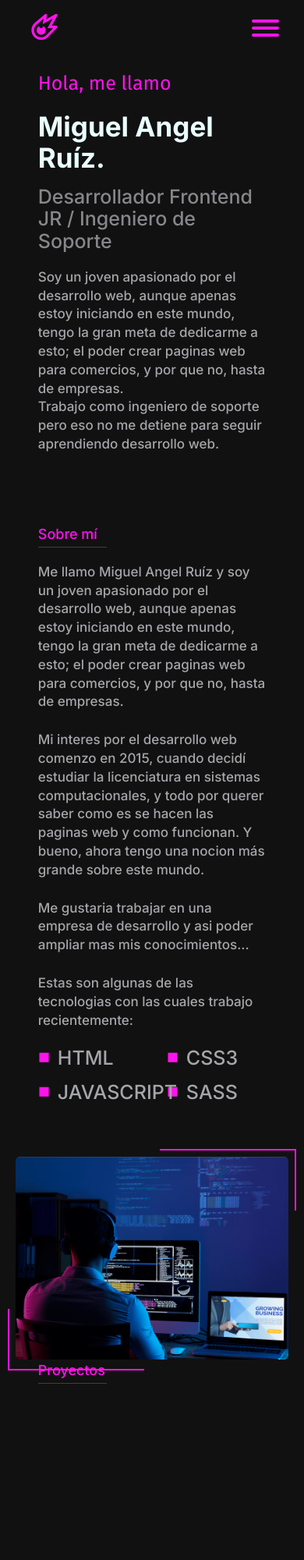
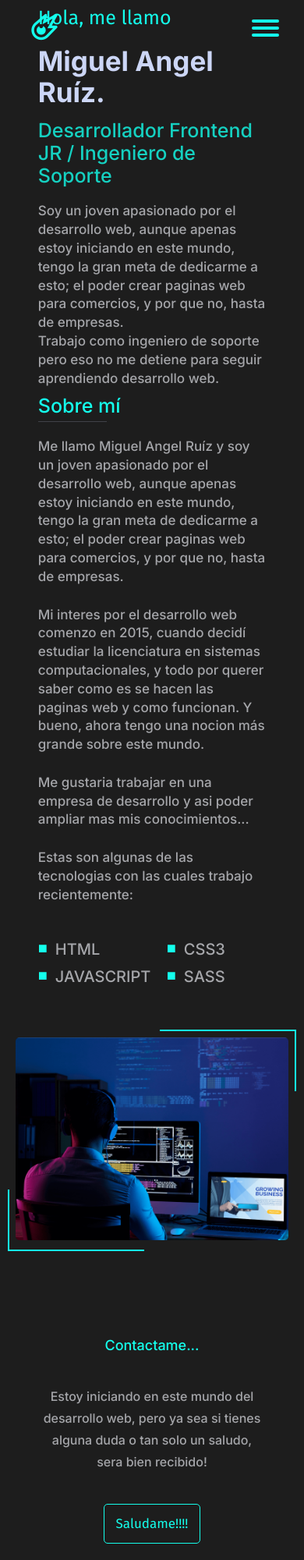
Before and after one commit to miguel0125-mex/portfolio-new, a website: page index.html in a window 390 px wide. Shown: the top 2000 px of the page at 78% size. Drawn offline with nearby package versions, Linux system fonts and the light colour scheme.

Commit message:
estilos phone-tablet

```diff
--- a/index.html
+++ b/index.html
@@ -30,16 +30,16 @@
             </div>
             <div class="list_social">
                 <ul>
-                    <li class="social"><a href=""><i class='bx bxl-github'></i></a></li>
-                    <li class="social"><a href=""><i class='bx bxl-linkedin-square' ></i></a></li>
-                    <li class="social"><a href=""><i class='bx bxl-facebook-square' ></i></a></li>
+                    <li class="social"><a href="https://github.com/miguelruizF" target="_blank"><i class='bx bxl-github'></i></a></li>
+                    <li class="social"><a href="https://www.linkedin.com/in/miguel-angel-ruiz-1895481bb/" target="_blank"><i class='bx bxl-linkedin-square' ></i></a></li>
+                    <li class="social"><a href="https://www.facebook.com/migue.ruiz.falcon/" target="_blank"><i class='bx bxl-facebook-square' ></i></a></li>
                 </ul>
             </div>
             <nav class="menu overflow" id="menuId">
                 <ul>
                     <li class="link" id="link"><a href="#home">Inicio</a></li>
                     <li class="link" id="link"><a href="#about">Sobre mí</a></li>
-                    <li class="link" id="link"><a href="#works">Proyectos</a></li>
+                    <!-- <li class="link" id="link"><a href="#works">Proyectos</a></li> -->
                     <li class="link" id="link"><a href="#contact">Contacto</a></li>
                 </ul>
             </nav>
@@ -95,12 +95,12 @@
                 </div>
             </div>
         </section>
-
+<!--
         <section id="works" class="works">
             <div class="container">
                 <h2 class="work_text">Proyectos</h2>
                 <div class="load-6">
-                    <!-- <div class="letter-holder">
+                    <div class="letter-holder">
                         <div class="l-1 letter">C</div>
                         <div class="l-2 letter">a</div>
                         <div class="l-3 letter">r</div>
@@ -112,13 +112,13 @@
                         <div class="l-9 letter">.</div>
                         <div class="l-10 letter">.</div>
                         <div class="l-11 letter">.</div>
-                    </div> -->
+                    </div>
                 </div>
             </div>
-        </section>
+        </section> -->
 
-        <section id="contact" class="container">
-            <div class="contact">
+        <section id="contact">
+            <div class="contact container">
                 <h2 class="contact_text">Contactame... </h2>
                 <p class="contact_text2">
                     Estoy iniciando en este mundo del desarrollo web, pero ya sea si tienes alguna duda o tan solo un saludo, sera bien recibido!
@@ -132,7 +132,7 @@
                 <div class="footer-div">
                     <div class="contact__icons">
                         <a href="https://github.com/miguel0125-mex " target="_blank "><i class=' bx bxl-github'></i></a>
-                        <a href=""><i class=' bx bxl-linkedin'></i></a>
+                        <a href="https://www.linkedin.com/in/miguel-angel-ruiz-1895481bb/" target="_blank"><i class=' bx bxl-linkedin'></i></a>
                     </div>
                     <p>Miguel Ruiz</p>
                 </div>
--- a/sass/abstract/_variables.scss
+++ b/sass/abstract/_variables.scss
@@ -3,9 +3,9 @@
 
 /*----COLORS----*/
 
-$black:#111111;
-$white: #e9fffe;
-$pink: #ff13eb;
+$black:#1d1d1d;
+$white: #ccd6f6;
+$pink: #14ffec;
 $white-gray: #a5a6aa;
 
 /*----TIPOGRAFIAS---*/
--- a/sass/components/_about.scss
+++ b/sass/components/_about.scss
@@ -6,11 +6,12 @@
     z-index: -1;
     @include tablet {
         & {
-            // padding: 10rem 0;
+
         }
     }
     @include phone {
         & {
+            min-height: 60vh;
             // padding: 8rem 0;
         }
     }
@@ -38,6 +39,7 @@
                 opacity: .2;
                 z-index: -1;
             }
+
         }
         .about_pre {
             color: $white-gray;
@@ -92,7 +94,7 @@
                 margin-bottom: $lg;
                 padding-left: 0;
                 .about_text {
-                    font-size: $xs;
+                    font-size: $md;
                     font-weight: $medium;
                     &::after {
                         width: 30%;
@@ -104,7 +106,7 @@
     @include phone {
         &>.about_info {
             .about_text {
-                font-size: 1.8rem;
+                font-size: $md;
             }
             .about_pre {
                 font-size: 1.7rem;
@@ -131,7 +133,7 @@
     display: grid;
     grid-template-columns: repeat(2, minmax(140px, 200px));
     gap: 0 $md;
-    margin: 1.5rem 0 0 0;
+    margin-top: $md-l;
     padding: 0;
     &>li::before {
         content: "■";
@@ -142,4 +144,9 @@
         position: relative;
         z-index: -990;
     }
+    @include tablet{
+        &{
+            font-size: $xs;
+        }
+    }
 }
--- a/sass/components/_contact.scss
+++ b/sass/components/_contact.scss
@@ -1,11 +1,21 @@
+#contact{
+    display: flex;
+    align-items: center;
+    @include tablet{
+        & {
+            min-height: 60vh;
+        }
+    }
+}
+
 .contact {
     display: flex;
     flex-direction: column;
     align-items: center;
-    min-height: 80vh;
+    // min-height: 80vh;
     .contact_text {
         color: $pink;
-        font-size: $md;
+        font-size: $md-l;
         font-family: $parrafos;
         font-weight: $medium;
     }
@@ -17,18 +27,23 @@
         padding-top: $md;
         padding: $lg 0;
         text-align: center;
+        font-size: $md;
     }
     @include tablet {
         & {
             .contact_text {
+                font-size: $md;
+                font-weight: $medium;
+            }
+            .contact_text2{
                 font-size: $xs;
-                font-weight: $medium;
+
             }
         }
     }
     @include phone {
         & {
-            min-height: 68vh;
+            // min-height: 68vh;
             .contact_text {
                 font-size: 1.8rem;
             }
@@ -42,7 +57,7 @@
 
 .contact_btn {
     color: $pink;
-    font-size: $xs;
+    font-size: $md;
     font-family: $titulos;
     font-weight: $medium;
     text-decoration: none;
@@ -51,8 +66,9 @@
     border-radius: 5px;
     transition: all 1s ease;
     &:hover {
-        color: $white;
-        background-color: #ff13eb62;
+        color: $black;
+        // background-color: #ff13eb62;
+        background-color: $pink;
     }
     @include phone {
         & {
--- a/sass/components/_header.scss
+++ b/sass/components/_header.scss
@@ -3,11 +3,11 @@
     display: flex;
     position: fixed;
     justify-content: space-between;
-    padding: 20px 7rem;
+    padding: 10px 5rem;
     transition: 1s ease all;
     align-items: center;
     .logo {
-        font-size: 4rem;
+        font-size: $md-l;
         color: $pink;
         margin: 5px;
         z-index: 1001;
--- a/sass/components/_inicio.scss
+++ b/sass/components/_inicio.scss
@@ -5,9 +5,9 @@
     position: relative;
     z-index: -1;
     align-items: center;
-    @include tablet {
+    @include phone {
         & {
-            min-height: 80vh;
+            min-height: 60vh;
             // padding-top: 11rem;
         }
     }
@@ -34,7 +34,7 @@
         font-size: $md;
         font-weight: $medium;
         font-family: $parrafos;
-        color: $white-gray;
+        color: $pink;
         opacity: .8;
         padding: $xs 0;
     }
--- a/sass/components/_works.scss
+++ b/sass/components/_works.scss
@@ -1,6 +1,8 @@
 .works {
-    max-height: 80vh;
-    margin: 0 $xl * 2;
+    display: flex;
+    align-items: center;
+    // min-height: 100vh;
+    // margin: 0 $xl * 2;
     .work_text {
         color: $pink;
         font-size: $md;
```
Also changed, not shown: assets/css/styles.css, 1 other file.
